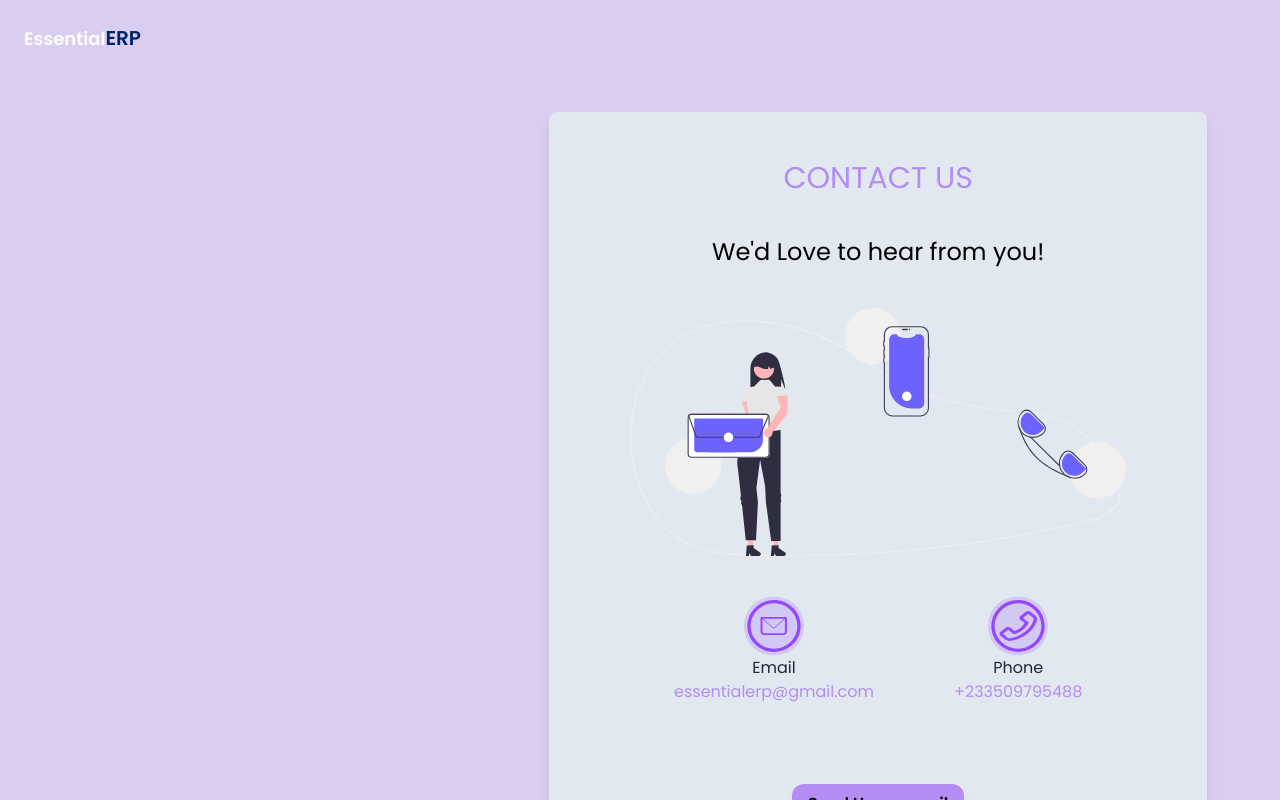
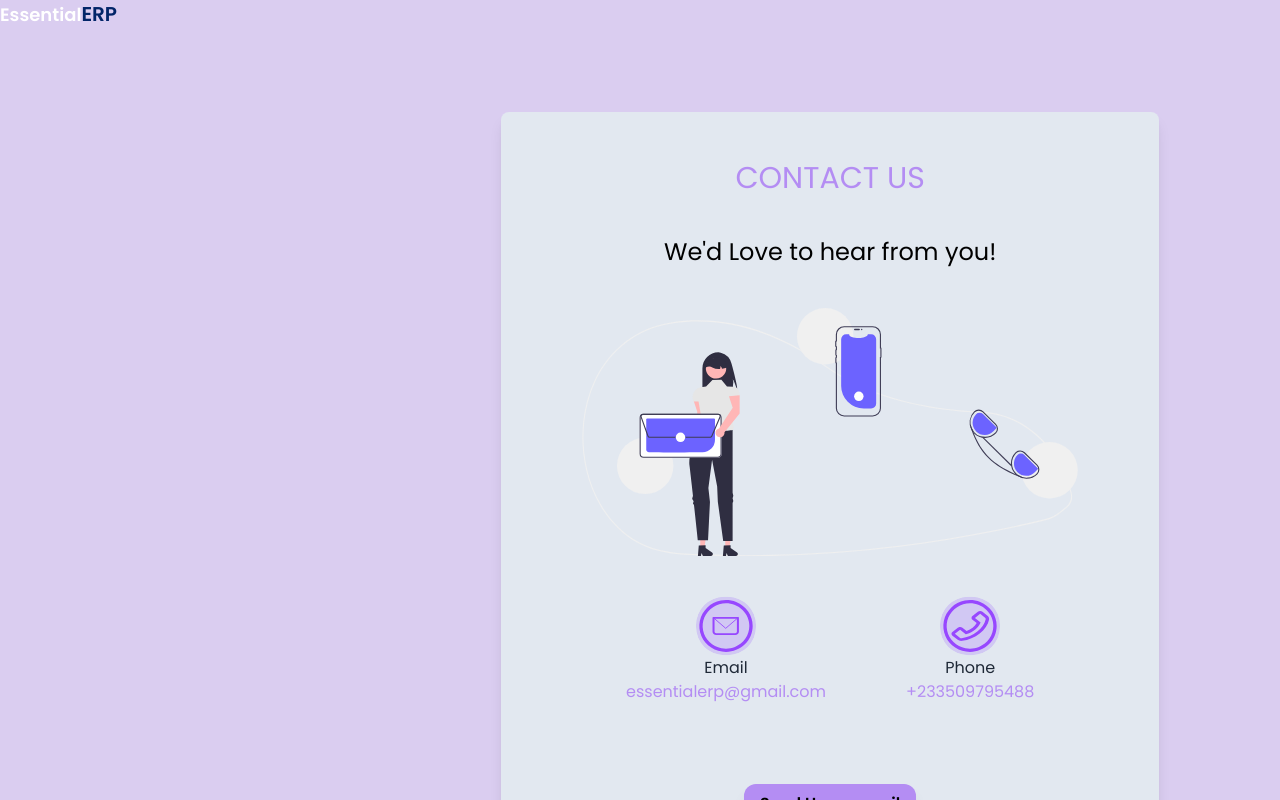
Before and after one commit to Cessation-Code/essentialerp-frontend, a Next.js app: page /contact_us in a window 1280 px wide. Built offline with nearby package versions, Linux system fonts and the light colour scheme.

Commit message:
small change

```diff
--- a/components/logo.js
+++ b/components/logo.js
@@ -2,7 +2,7 @@ import  Link  from 'next/link';
 
 export default function Logo() {
     return(
-        <div className="p-6">
+        <div >
             <Link href="/" className="text-lg font-semibold text-white">
                 Essential
             </Link>
```
